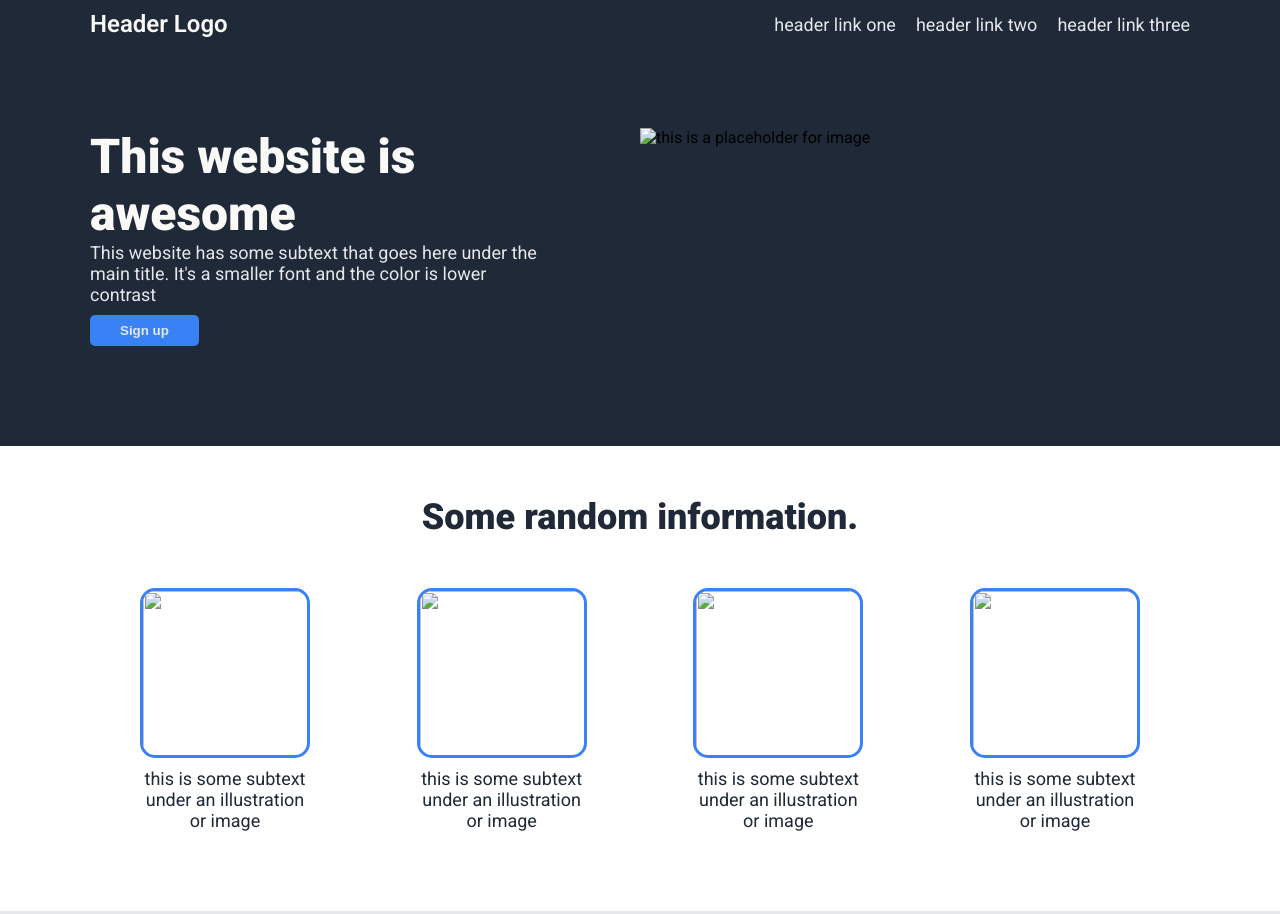
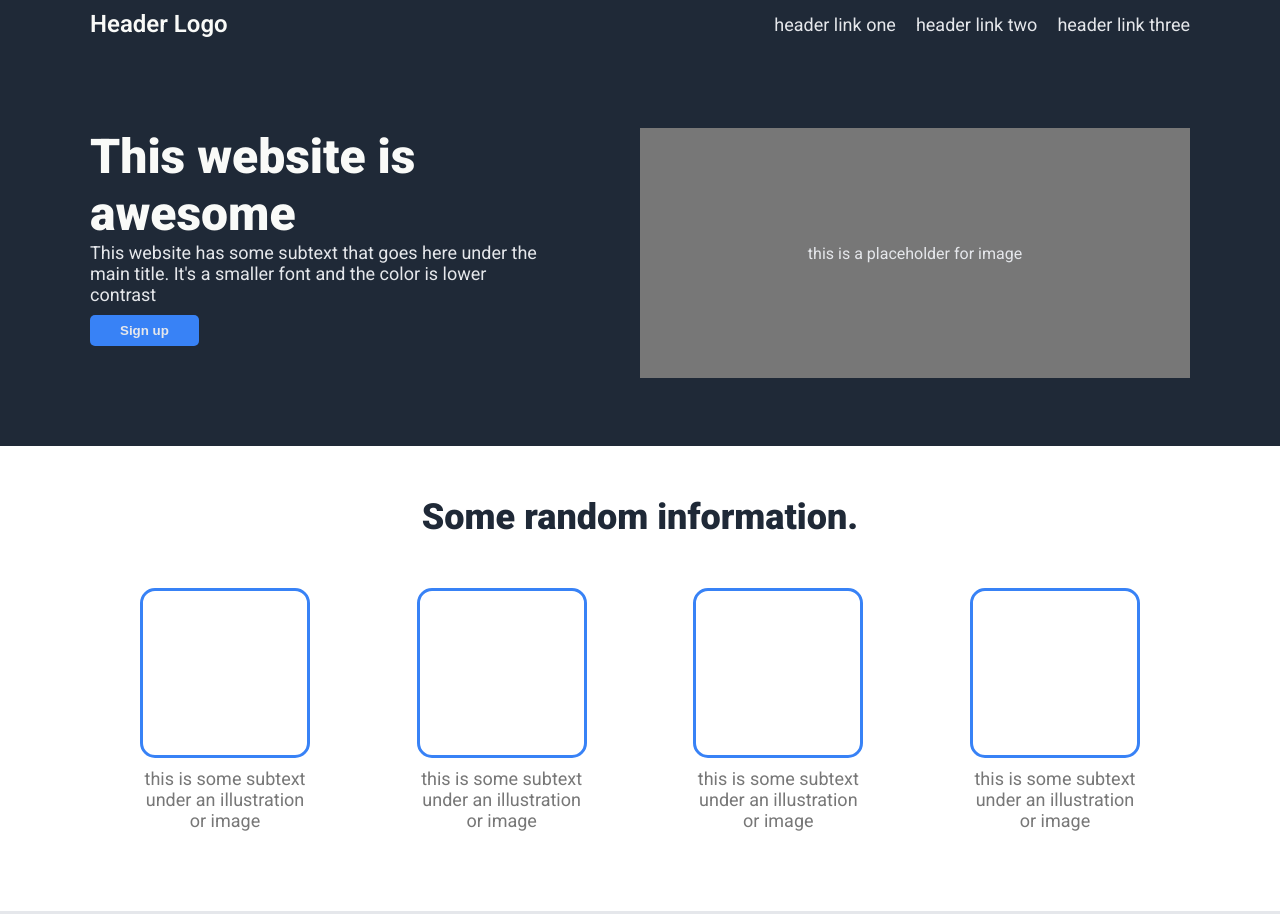
Before and after one commit to Vecii02/landing-page, a plain HTML site: page index.html in a window 1280 px wide. Shown: the top 914 px of the page. Drawn offline with Linux system fonts and the light colour scheme.

Commit message:
Change empty img elements for placeholder divs

```diff
--- a/index.html
+++ b/index.html
@@ -39,12 +39,7 @@
             <button class="hero-button">Sign up</button>
           </div>
           <div class="hero-image">
-            <img
-              src=""
-              alt="this is a placeholder for image"
-              width="550"
-              height="250"
-            />
+            <p>this is a placeholder for image</p>
           </div>
         </div>
       </div>
@@ -54,49 +49,25 @@
         <h2 class="information-heading">Some random information.</h2>
         <div class="information--container">
           <div class="information-block">
-            <img
-              class="information-image"
-              src=""
-              alt=""
-              width="170"
-              height="170"
-            />
+            <div class="information-image"></div>
             <p class="information-paragraph">
               this is some subtext under an illustration or image
             </p>
           </div>
           <div class="information-block">
-            <img
-              class="information-image"
-              src=""
-              alt=""
-              width="170"
-              height="170"
-            />
+            <div class="information-image"></div>
             <p class="information-paragraph">
               this is some subtext under an illustration or image
             </p>
           </div>
           <div class="information-block">
-            <img
-              class="information-image"
-              src=""
-              alt=""
-              width="170"
-              height="170"
-            />
+            <div class="information-image"></div>
             <p class="information-paragraph">
               this is some subtext under an illustration or image
             </p>
           </div>
           <div class="information-block">
-            <img
-              class="information-image"
-              src=""
-              alt=""
-              width="170"
-              height="170"
-            />
+            <div class="information-image"></div>
             <p class="information-paragraph">
               this is some subtext under an illustration or image
             </p>
--- a/styles.css
+++ b/styles.css
@@ -51,8 +51,17 @@ nav {
 }
 
 .hero-text {
-  /* flex: 1; */
   width: 450px;
+}
+
+.hero-image {
+  width: 550px;
+  height: 250px;
+  display: flex;
+  justify-content: center;
+  align-items: center;
+  background-color: #777;
+  color: #e5e7eb;
 }
 
 .main-heading {
@@ -115,7 +124,7 @@ nav {
 
 .information-paragraph {
   font-size: 18px;
-  color: #1f2937;
+  color: #777;
   margin-bottom: 80px;
 }
 
```
